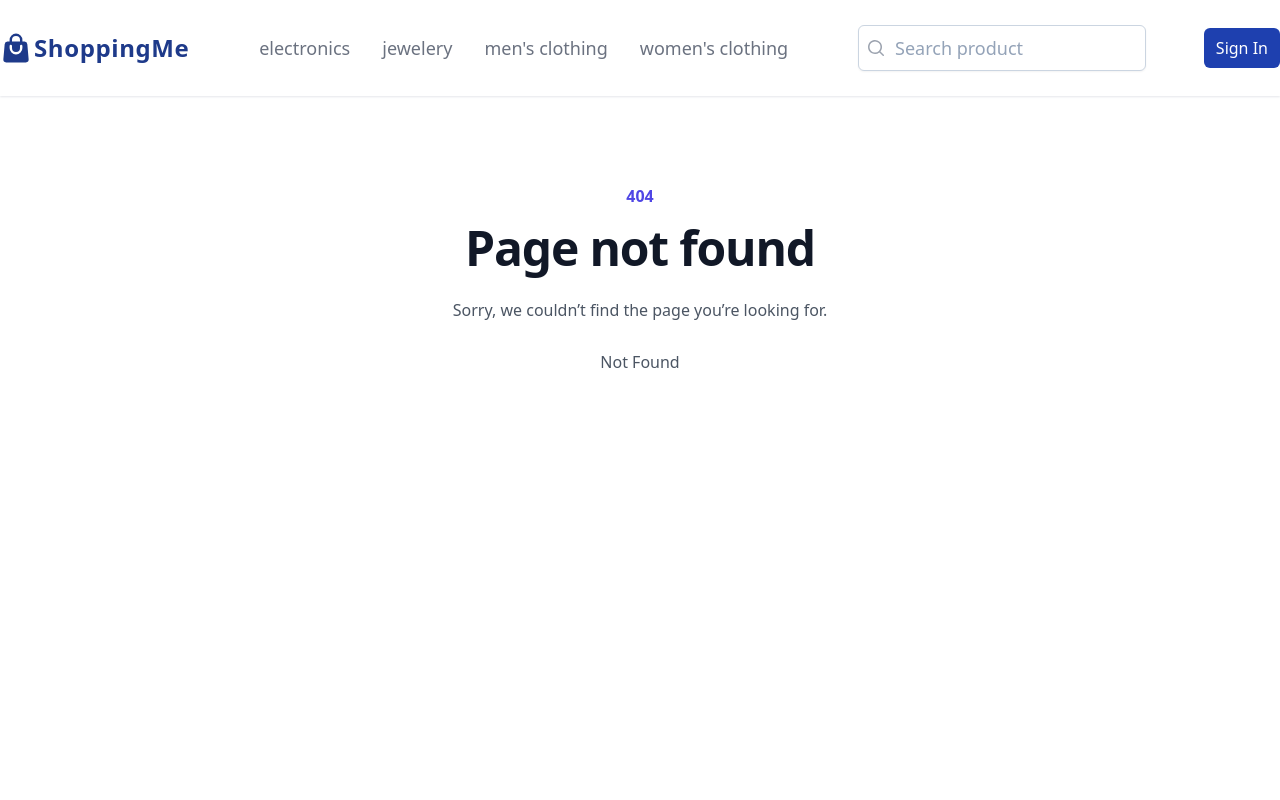
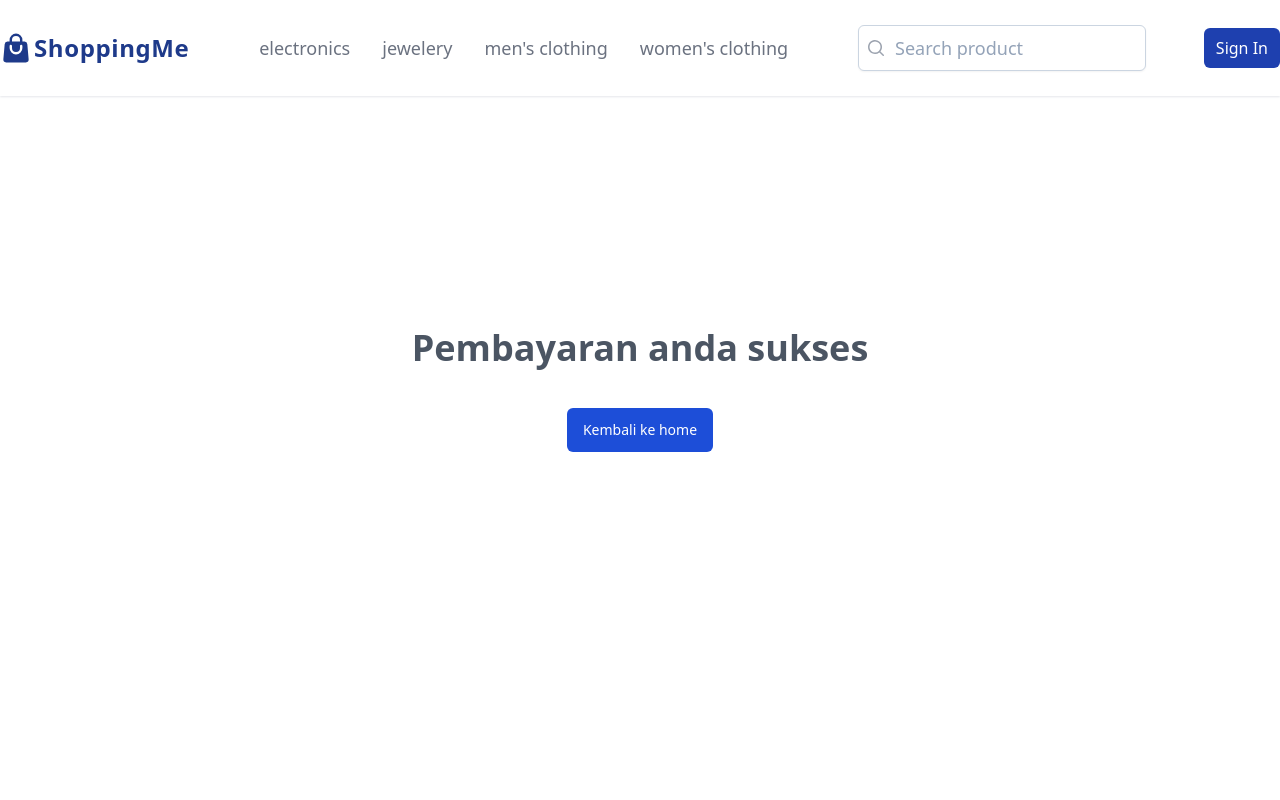
Before and after one commit to mochfarrel06/ShoopingMe, a React (Vite) app: page /cartsuccess in a window 1280 px wide. Shown: the top 800 px of the page. Built offline with nearby package versions, Linux system fonts and the light colour scheme.

Commit message:
Modification

```diff
--- a/src/components/Fragments/Section/Cart/CartSection.jsx
+++ b/src/components/Fragments/Section/Cart/CartSection.jsx
@@ -11,6 +11,7 @@ import {
   removeFromCart,
   removeProductFromCart,
 } from "../../../../redux/slices/cartSlice";
+import {Link} from "react-router-dom";
 
 export default function CartSection() {
   const [products, setProducts] = useState([]);
@@ -158,9 +159,12 @@ export default function CartSection() {
                 </div>
               </div>
               <div className="border-t border-gray-200 py-5">
-                <button className="block w-full py-2 bg-blue-800 rounded-md text-white text-sm font-medium hover:bg-blue-700 max-[400px]:text-xs">
+                <Link
+                  to={"/cartsuccess"}
+                  className="flex items-center justify-center w-full py-2 bg-blue-800 rounded-md text-white text-sm font-medium hover:bg-blue-700 max-[400px]:text-xs"
+                >
                   Beli {totalCart} barang
-                </button>
+                </Link>
               </div>
             </div>
             {/* End total price */}
--- /dev/null
+++ b/src/components/Fragments/Section/Cart/CartSuccess.jsx
@@ -0,0 +1,21 @@
+import {Link} from "react-router-dom";
+
+export default function CartSuccess() {
+  return (
+    <div className="py-24 max-[400px]:py-20 sm:py-28 lg:py-28">
+      <div className="mx-auto max-w-2xl lg:max-w-7xl">
+        <div className="w-full py-40 flex flex-col items-center justify-center">
+          <h1 className="text-4xl font-semibold text-gray-600">
+            Pembayaran anda sukses
+          </h1>
+          <Link
+            to="/"
+            className="bg-blue-700 mt-10 px-4 py-3 text-sm rounded-md text-white font-medium hover:bg-blue-600 transition-all ease-in-out duration-300"
+          >
+            Kembali ke home
+          </Link>
+        </div>
+      </div>
+    </div>
+  );
+}
--- a/src/main.jsx
+++ b/src/main.jsx
@@ -16,6 +16,7 @@ import CategoryPage from "./pages/category.jsx";
 import ProfilePage from "./pages/profile.jsx";
 import {CartCobaPage} from "./pages/cartcoba.jsx";
 import SearchPage from "./pages/search.jsx";
+import CartSuccessPage from "./pages/cartsuccess.jsx";
 
 const router = createBrowserRouter([
   {
@@ -55,6 +56,10 @@ const router = createBrowserRouter([
     path: "/search",
     element: <SearchPage />,
   },
+  {
+    path: "/cartsuccess",
+    element: <CartSuccessPage />,
+  },
 ]);
 
 ReactDOM.createRoot(document.getElementById("root")).render(
--- /dev/null
+++ b/src/pages/cartsuccess.jsx
@@ -0,0 +1,10 @@
+import CartSuccess from "../components/Fragments/Section/Cart/CartSuccess";
+import MainLayouts from "../components/Layouts/MainLayouts";
+
+export default function CartSuccessPage() {
+  return (
+    <MainLayouts>
+      <CartSuccess />
+    </MainLayouts>
+  );
+}
```
